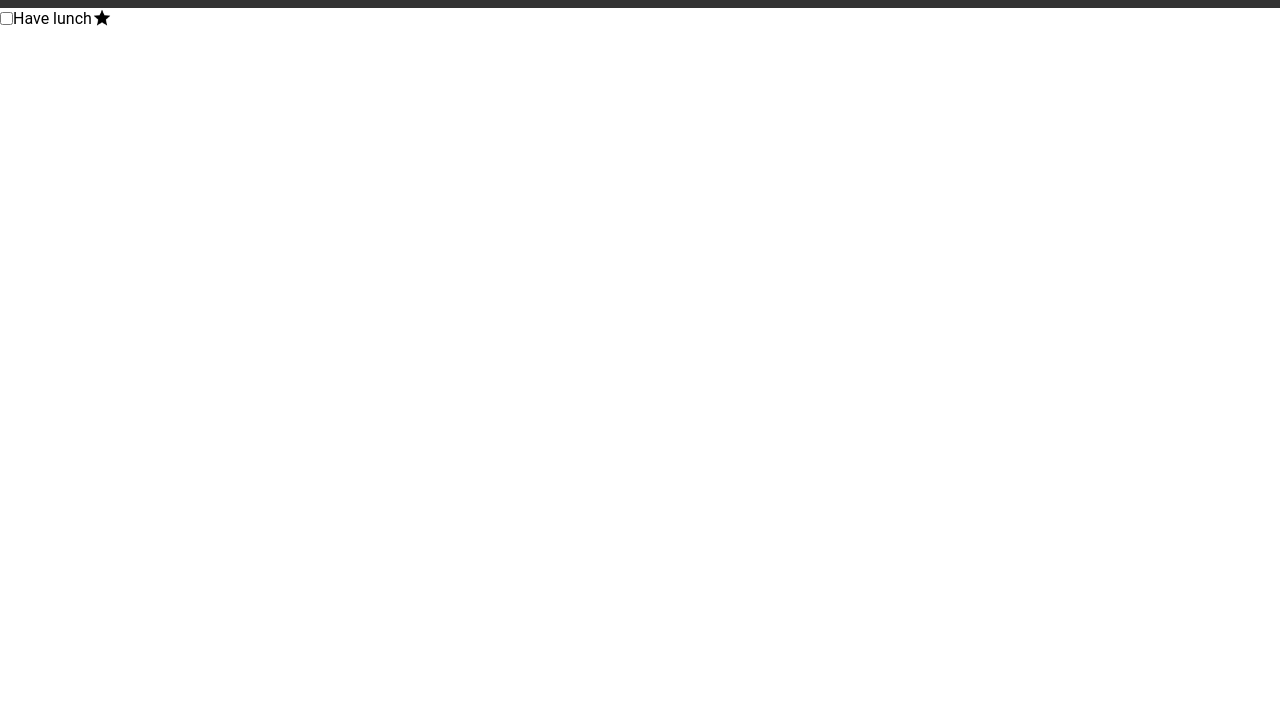
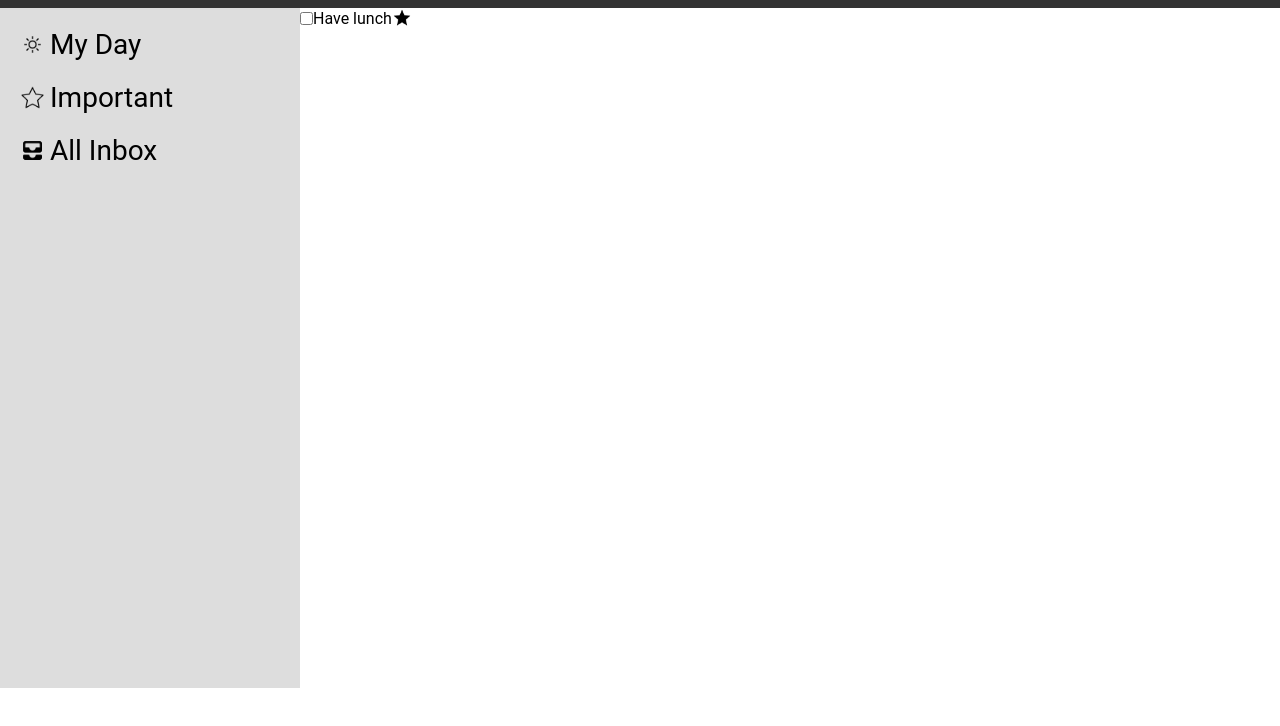
Before and after one commit to z1youRA/Todo, a website built with webpack: page src/template.html in a window 1280 px wide. Shown: the part 72-798 px from the top of the page. Built offline with nearby package versions, Linux system fonts and the light colour scheme.

Commit message:
complete sidebar basic

```diff
--- a/src/index.js
+++ b/src/index.js
@@ -1,6 +1,8 @@
 import './styles.css';
-import { createMain } from './main';
+import { createContainer} from './main';
 import { createHeader } from './header.js';
+import { createSidebar } from './sidebar.js';
 
-createMain.addTodo();
+createContainer.addTodo();
 createHeader();
+createSidebar();
--- a/src/main.js
+++ b/src/main.js
@@ -2,8 +2,8 @@ import Star from './img/stared.png';
 import Unstar from './img/unstar.png';
 
 // Create the main part of the page.
-const createMain = (() => {
-    const main = document.querySelector('.main');
+const createContainer = (() => {
+    const container = document.querySelector('.container');
     // Setup a todo logically, attribute information to it.
     const createTodo = (title, description, dueDate, importance, status) => {
         return {title, description, dueDate, importance, status};
@@ -33,7 +33,7 @@ const createMain = (() => {
         todoCollapse.appendChild(todoTitle);
         todoCollapse.appendChild(todoImportance);
 
-        main.appendChild(todoCollapse);
+        container.appendChild(todoCollapse);
     }
 
     // const displayExpandTodo = (todo) => {
@@ -54,4 +54,4 @@ const createMain = (() => {
 // todoDueDate.classList.add('todo-date');
 
 
-export {createMain};
+export {createContainer};
--- /dev/null
+++ b/src/sidebar.js
@@ -0,0 +1,35 @@
+import sunPic from './img/sun.png';
+import Star from './img/unstar.png';
+import Inbox from './img/all-inbox.png';
+
+const createSideblock = (name, imgSrc) => {
+    const block = document.createElement('div');
+    const icon = document.createElement('img');
+    const title = document.createElement('div');
+
+    title.textContent = name;
+    icon.src = imgSrc;
+    block.classList.add('side-block');
+    icon.classList.add('side-icon');
+    title.classList.add('side-title');
+    block.appendChild(icon);
+    block.appendChild(title);
+
+    return block;
+}
+
+const createSidebar = () => {
+    const sidebar = document.querySelector('.sidebar');
+
+    const myDayBlock = createSideblock('My Day', sunPic);
+    const importantBlock =createSideblock('Important', Star);
+    const inboxBlock = createSideblock('All Inbox', Inbox);
+
+
+
+    sidebar.appendChild(myDayBlock);
+    sidebar.appendChild(importantBlock);
+    sidebar.appendChild(inboxBlock);
+}
+
+export {createSidebar};
--- a/src/styles.css
+++ b/src/styles.css
@@ -3,6 +3,8 @@
     --secondary-dark: #444;
     --primary-light: #eee;
     --secondary-light: #ddd;
+    --header-height: 80px;
+    --footer-height: 40px;
 }
 
 *,
@@ -24,6 +26,11 @@ body {
 
 }
 
+.content {
+    display: flex;
+    flex-direction: column;
+}
+
 .header {
     background-color: var(--primary-dark);
     height: 80px;
@@ -40,6 +47,34 @@ body {
     padding-left: 10px;
 }
 
+.main {
+    display: flex;
+    min-height: calc(100vh - var(--header-height) - var(--footer-height));
+}
+
+.sidebar {
+    display: flex;
+    font-size: 28px;
+    flex-direction: column;
+    background-color: var(--secondary-light);
+    width: 300px;
+    min-height: 100%;
+    padding: 10px;
+}
+
+.side-block {
+    display: flex;
+    gap: 5px;
+    padding: 10px;
+    align-items: center;
+    cursor: pointer;
+}
+
+.side-icon {
+    height: 25px;
+    width: 25px;
+}
+
 .todo-collapse {
     display: flex;
     align-items: center;
--- a/webpack.config.js
+++ b/webpack.config.js
@@ -6,6 +6,7 @@ module.exports = {
     index: './src/index.js',
     main: './src/main.js',
     header: './src/header.js',
+    sidebar: './src/sidebar.js',
   },
   plugins: [
     new HtmlWebpackPlugin({
```
Also changed, not shown: src/img/all-inbox.png (added), src/img/sun.png (added).
